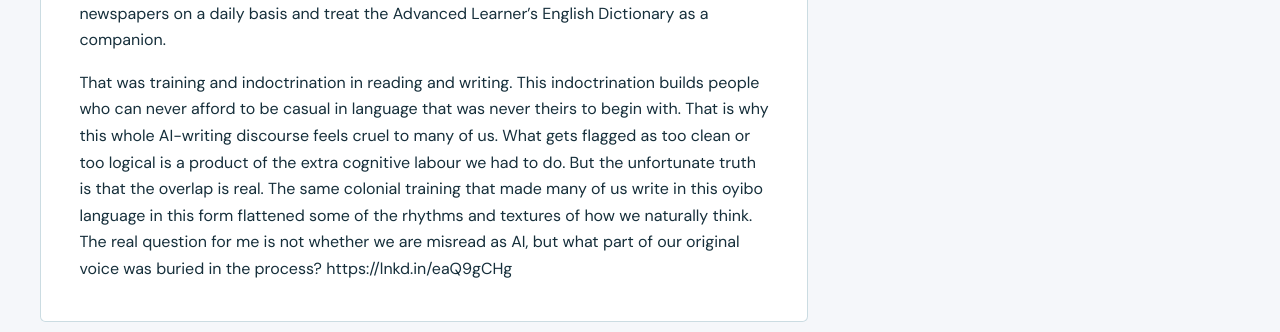
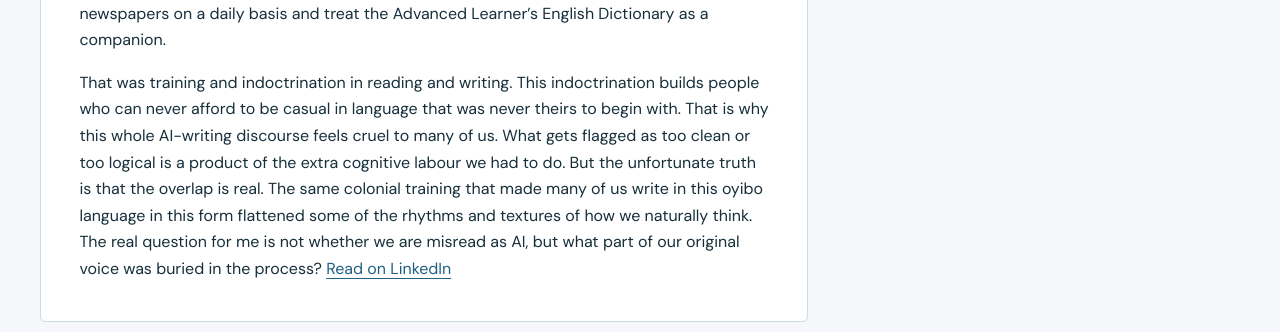
Before and after one commit to AbdulhameedRidwanullah/abdulhameedridwanullah.github.io, a plain HTML site: page reflections.html in a window 1280 px wide. Shown: the part 1412-1744 px from the top of the page. Drawn offline with Linux system fonts and the light colour scheme.

Commit message:
Enhance link visibility in reflections.html
Updated the link to include anchor text for better readability.

```diff
--- a/reflections.html
+++ b/reflections.html
@@ -51,7 +51,7 @@ Some of the things my English teacher, Mr Kuranga would make your behind swell f
           <p>I still remember Mr Sodeeq, who taught me English Literature in Ansarul Islam Secondary School, Ogidi, Ilorin and later Barrister Abdul-Salam Babatunde, insisting that we read newspapers on a daily basis and treat the Advanced Learner’s English Dictionary as a companion.</p>
           <p>That was training and indoctrination in reading and writing. This indoctrination builds people who can never afford to be casual in language that was never theirs to begin with.
 That is why this whole AI-writing discourse feels cruel to many of us. What gets flagged as too clean or too logical is a product of the extra cognitive labour we had to do.
-But the unfortunate truth is that the overlap is real. The same colonial training that made many of us write in this oyibo language in this form flattened some of the rhythms and textures of how we naturally think. The real question for me is not whether we are misread as AI, but what part of our original voice was buried in the process? https://lnkd.in/eaQ9gCHg
+But the unfortunate truth is that the overlap is real. The same colonial training that made many of us write in this oyibo language in this form flattened some of the rhythms and textures of how we naturally think. The real question for me is not whether we are misread as AI, but what part of our original voice was buried in the process? <a href="https://lnkd.in/eaQ9gCHg">Read on LinkedIn</a>
 </p>
 </article>
       </div>
```
